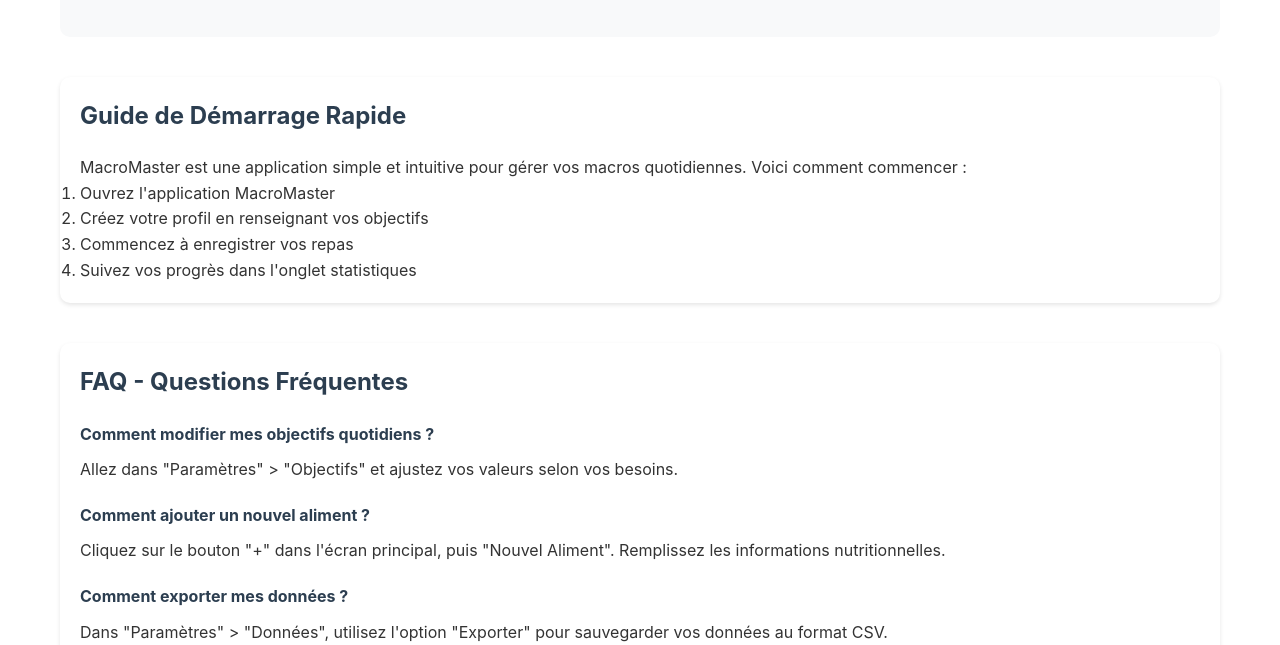
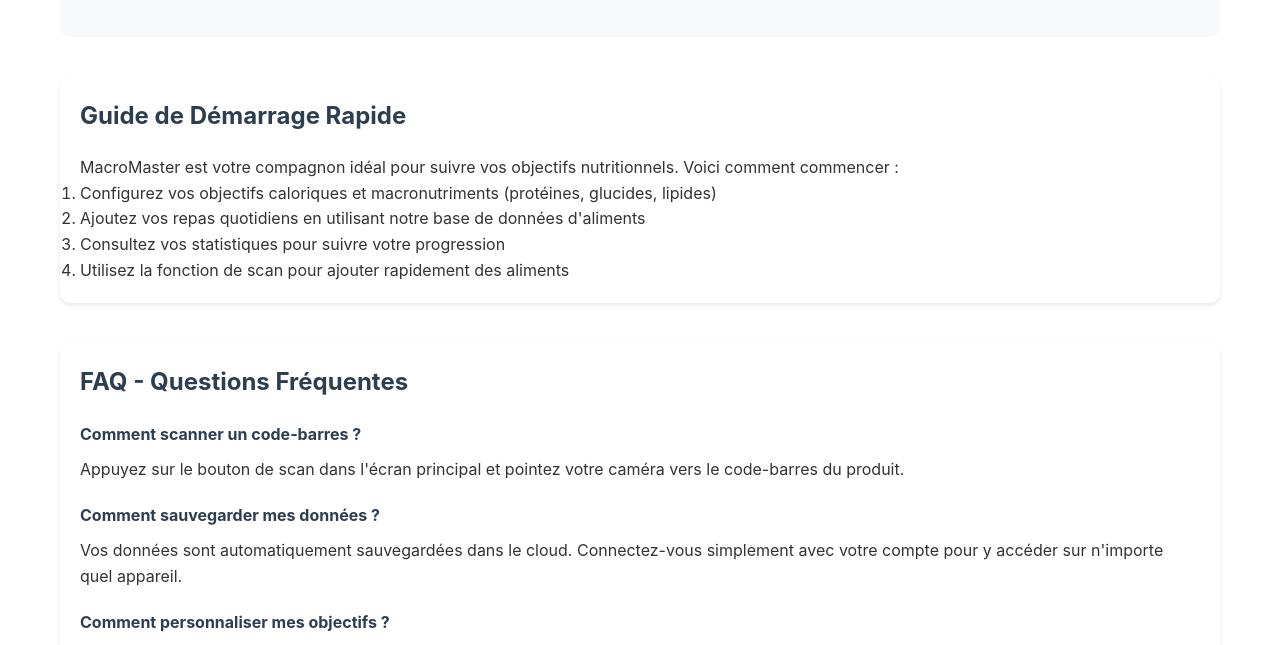
Before and after one commit to EnzoPereira83/MacroMaster-Support, a plain HTML site: page index.html in a window 1280 px wide. Shown: the part 155-800 px from the top of the page. Drawn offline with Linux system fonts and the light colour scheme.

Commit message:
Mise à jour du contenu et de l'email de support

```diff
--- a/index.html
+++ b/index.html
@@ -100,35 +100,39 @@
 
     <div class="section">
         <h2>Guide de Démarrage Rapide</h2>
-        <p>MacroMaster est une application simple et intuitive pour gérer vos macros quotidiennes. Voici comment commencer :</p>
+        <p>MacroMaster est votre compagnon idéal pour suivre vos objectifs nutritionnels. Voici comment commencer :</p>
         <ol>
-            <li>Ouvrez l'application MacroMaster</li>
-            <li>Créez votre profil en renseignant vos objectifs</li>
-            <li>Commencez à enregistrer vos repas</li>
-            <li>Suivez vos progrès dans l'onglet statistiques</li>
+            <li>Configurez vos objectifs caloriques et macronutriments (protéines, glucides, lipides)</li>
+            <li>Ajoutez vos repas quotidiens en utilisant notre base de données d'aliments</li>
+            <li>Consultez vos statistiques pour suivre votre progression</li>
+            <li>Utilisez la fonction de scan pour ajouter rapidement des aliments</li>
         </ol>
     </div>
 
     <div class="section">
         <h2>FAQ - Questions Fréquentes</h2>
         <div class="faq-item">
-            <p class="faq-question">Comment modifier mes objectifs quotidiens ?</p>
-            <p>Allez dans "Paramètres" > "Objectifs" et ajustez vos valeurs selon vos besoins.</p>
+            <p class="faq-question">Comment scanner un code-barres ?</p>
+            <p>Appuyez sur le bouton de scan dans l'écran principal et pointez votre caméra vers le code-barres du produit.</p>
         </div>
         <div class="faq-item">
-            <p class="faq-question">Comment ajouter un nouvel aliment ?</p>
-            <p>Cliquez sur le bouton "+" dans l'écran principal, puis "Nouvel Aliment". Remplissez les informations nutritionnelles.</p>
+            <p class="faq-question">Comment sauvegarder mes données ?</p>
+            <p>Vos données sont automatiquement sauvegardées dans le cloud. Connectez-vous simplement avec votre compte pour y accéder sur n'importe quel appareil.</p>
         </div>
         <div class="faq-item">
-            <p class="faq-question">Comment exporter mes données ?</p>
-            <p>Dans "Paramètres" > "Données", utilisez l'option "Exporter" pour sauvegarder vos données au format CSV.</p>
+            <p class="faq-question">Comment personnaliser mes objectifs ?</p>
+            <p>Dans l'onglet "Profil", appuyez sur "Objectifs" pour ajuster vos macros et calories selon vos besoins.</p>
+        </div>
+        <div class="faq-item">
+            <p class="faq-question">L'application est-elle gratuite ?</p>
+            <p>MacroMaster propose une version gratuite avec les fonctionnalités essentielles. Une version premium est disponible pour accéder à des fonctionnalités avancées.</p>
         </div>
     </div>
 
     <div class="section contact-info">
         <h2>Besoin d'aide supplémentaire ?</h2>
         <p>Notre équipe est là pour vous aider. Contactez-nous par email :</p>
-        <a href="mailto:support@macromaster.app" class="contact-button">Contacter le Support</a>
+        <a href="mailto:techper6@gmail.com" class="contact-button">Contacter le Support</a>
     </div>
 </body>
 </html>
```
